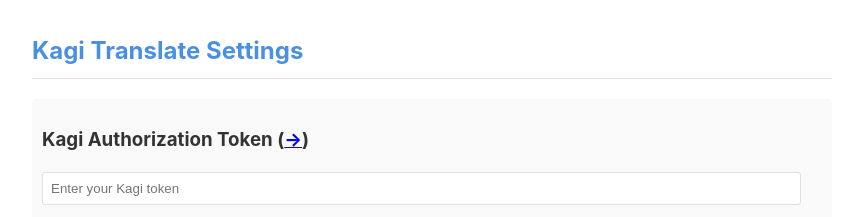
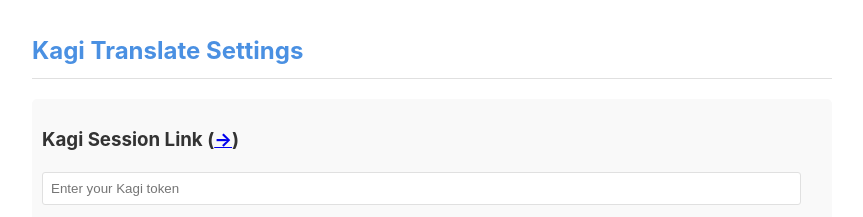
Before and after one commit to mosk-it/kagi-translate-ext, a browser extension: page src/options.html in a window 1280 px wide. Shown: the top 217 px of the page, without its empty margins (208-1071 px from the left). Drawn offline with Linux system fonts and the light colour scheme.

Commit message:
Clarify kagi session link in options

```diff
--- a/src/options.html
+++ b/src/options.html
@@ -95,7 +95,7 @@
   <div class="container">
   <h2>Kagi Translate Settings</h2>
   <div class="setting-section">
-    <h3>Kagi Authorization Token (<a href="https://kagi.com/settings?p=user_details" target="_blank">-></a>)</h3>
+    <h3>Kagi Session Link (<a href="https://kagi.com/settings?p=user_details" target="_blank">-></a>)</h3>
     <input type="password" id="kagiToken" placeholder="Enter your Kagi token">
   </div>
   <div class="setting-section">
```
